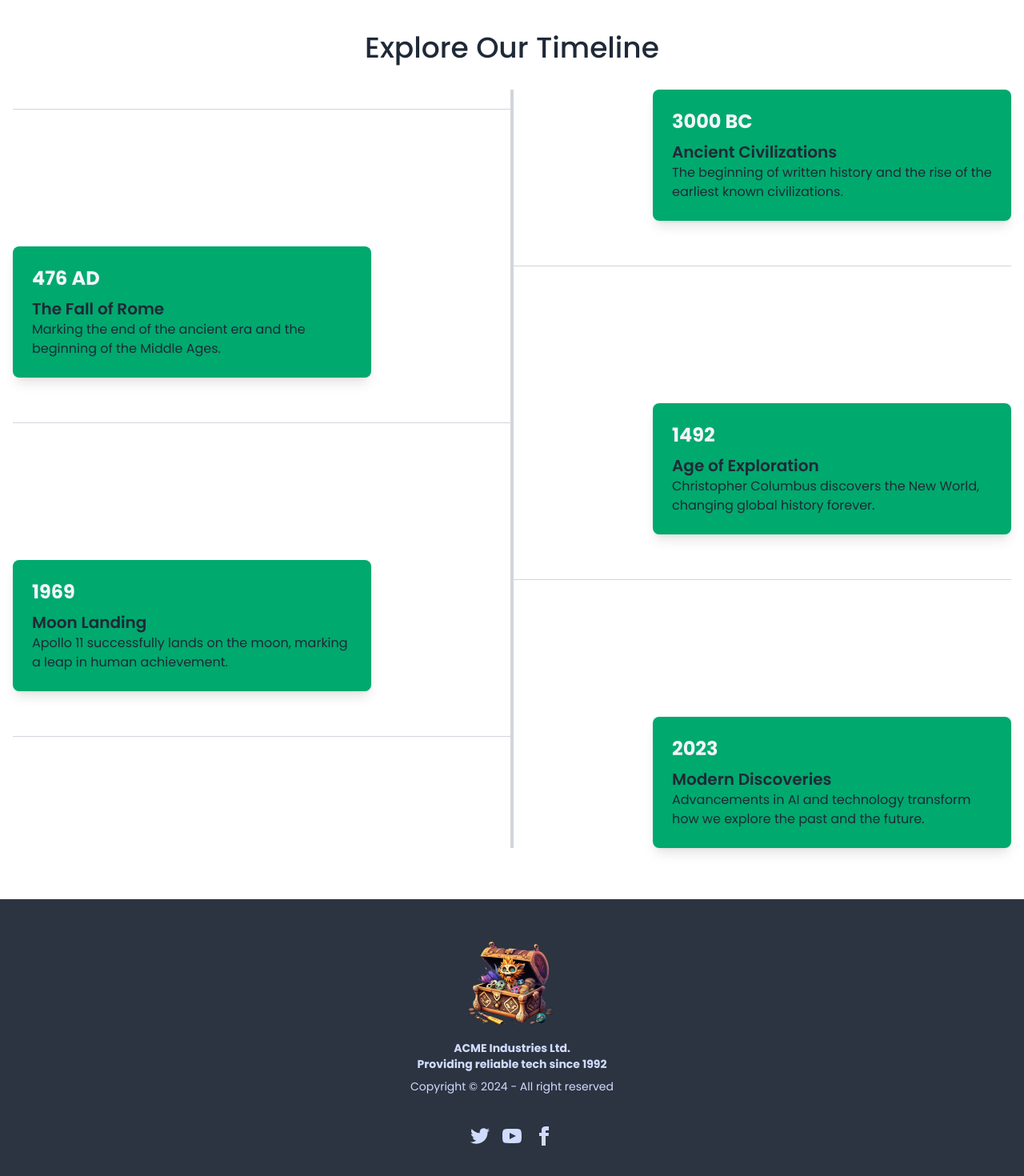
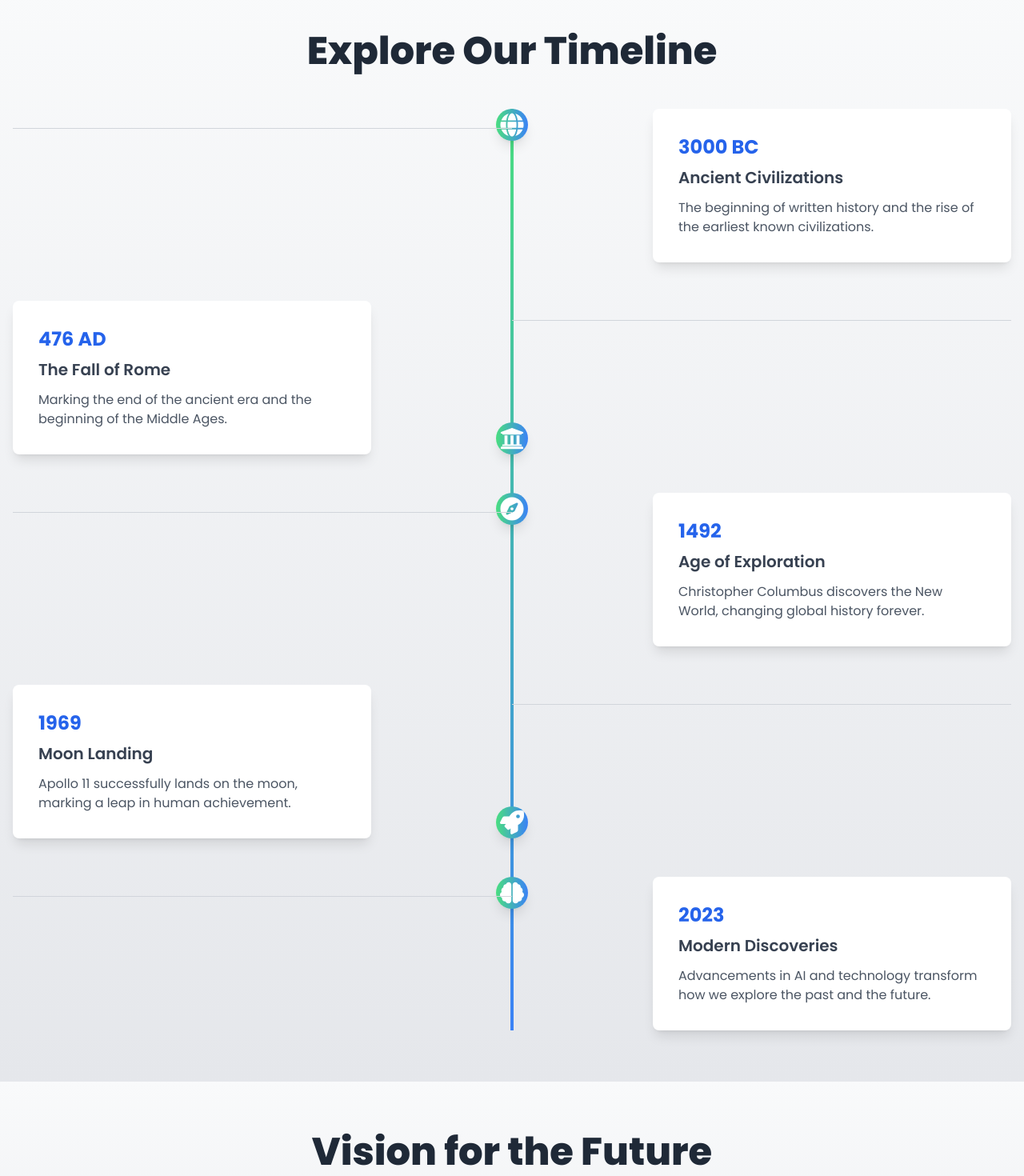
Before and after one commit to ornobaadi/Antiqo-Tracker-Client, a React (Vite) app: page / in a window 1280 px wide. Shown: the part 1260-2730 px from the top of the page at 80% size. Built offline with nearby package versions, Linux system fonts and the light colour scheme; no server answers.

Commit message:
Helmet and search

```diff
--- a/package.json
+++ b/package.json
@@ -17,6 +17,7 @@
     "react": "^18.3.1",
     "react-awesome-reveal": "^4.3.1",
     "react-dom": "^18.3.1",
+    "react-helmet": "^6.1.0",
     "react-icons": "^5.4.0",
     "react-router-dom": "^7.1.0",
     "react-toastify": "^11.0.2",
--- a/src/pages/AddArtifact/AddArtifact.jsx
+++ b/src/pages/AddArtifact/AddArtifact.jsx
@@ -2,6 +2,7 @@ import Swal from "sweetalert2";
 import { useNavigate } from "react-router-dom";
 import { useContext } from "react";
 import AuthContext from "../../context/AuthContext/AuthContext";
+import { Helmet } from "react-helmet";
 
 const AddArtifact = () => {
     const navigate = useNavigate();
@@ -44,6 +45,11 @@ const AddArtifact = () => {
     }
 
     return (
+        <>
+            <Helmet>
+                <title>Add Artifacts | Antiqo</title>
+            </Helmet>
+
             <div className="container mx-auto px-5 py-10">
                 <h2 className="text-4xl text-center font-medium text-gray-800 mb-10">Add a New Artifact</h2>
                 <form onSubmit={handleAddArtifact} className="bg-white shadow-lg rounded-lg p-8 space-y-6">
@@ -142,6 +148,7 @@ const AddArtifact = () => {
                     </div>
                 </form>
             </div>
+        </>
     );
 };
 
--- a/src/pages/AllArtifacts/AllArtifacts.jsx
+++ b/src/pages/AllArtifacts/AllArtifacts.jsx
@@ -1,25 +1,57 @@
 import { useEffect, useState } from "react";
 import HotArtifactCard from "../Home/HotArtifactCard";
+import { Helmet } from "react-helmet";
 
 const AllArtifact = () => {
-
-    const [artifacts, setArtifacts] = useState([])
+    const [artifacts, setArtifacts] = useState([]);
+    const [searchTerm, setSearchTerm] = useState("");
+    const [filteredArtifacts, setFilteredArtifacts] = useState([]);
 
     useEffect(() => {
-        fetch('https://historical-artifacts-server.vercel.app/artifacts')
-        .then(res => res.json())
-        .then(data => {
-            setArtifacts(data);
-        })
-    }, [])
+        fetch("https://historical-artifacts-server.vercel.app/artifacts")
+            .then((res) => res.json())
+            .then((data) => {
+                setArtifacts(data);
+                setFilteredArtifacts(data);
+            });
+    }, []);
+
+    useEffect(() => {
+        if (searchTerm.trim() === "") {
+            setFilteredArtifacts(artifacts);
+        } else {
+            const filtered = artifacts.filter((artifact) =>
+                artifact.artifactName.toLowerCase().includes(searchTerm.toLowerCase())
+            );
+            setFilteredArtifacts(filtered);
+        }
+    }, [searchTerm, artifacts]);
+
+    const handleSearchChange = (e) => {
+        setSearchTerm(e.target.value);
+    };
 
     return (
         <div className="container mx-auto px-5">
+            <Helmet>
+                <title>All Artifacts | Antiqo</title>
+            </Helmet>
             <h2 className="text-4xl font-medium text-center my-10">All Artifacts</h2>
-            <div className="grid grid-cols-1 sm:grid-cols-1 md:grid-cols-2 lg:grid-cols-4 gap-4 py-5 ">
-                {
-                    artifacts.map(artifact => <HotArtifactCard key={artifact._id} artifact={artifact}></HotArtifactCard> )
-                }
+
+            <div className="flex items-center gap-4 my-5">
+                <input
+                    type="text"
+                    placeholder="Search artifacts..."
+                    value={searchTerm}
+                    onChange={handleSearchChange}
+                    className="input input-bordered w-full max-w-md"
+                />
+            </div>
+
+            <div className="grid grid-cols-1 sm:grid-cols-1 md:grid-cols-2 lg:grid-cols-4 gap-4 py-5">
+                {filteredArtifacts.map((artifact) => (
+                    <HotArtifactCard key={artifact._id} artifact={artifact} />
+                ))}
             </div>
         </div>
     );
--- a/src/pages/Home/Banner.jsx
+++ b/src/pages/Home/Banner.jsx
@@ -54,9 +54,9 @@ const Banner = () => {
                     <div className="flex flex-col items-center justify-center h-full bg-black bg-opacity-50 text-white text-center px-4">
                         <h1 className="text-4xl font-bold mb-2">{slide.title}</h1>
                         <p className="text-lg mb-4">{slide.subtitle}</p>
-                        <Link to='/'
+                        <Link to='/allartifacts'
                             className="btn font-semibold rounded shadow">
-                            Learn More
+                            Explore More
                         </Link>
                     </div>
                 </div>
--- a/src/pages/Home/Home.jsx
+++ b/src/pages/Home/Home.jsx
@@ -1,14 +1,20 @@
+import { Helmet } from "react-helmet";
 import Banner from "./Banner";
 import HotArtifacts from "./HotArtifacts";
 import Timeline from "./Timeline";
+import Vision from "./Vision";
 
 
 const Home = () => {
     return (
         <div>
+            <Helmet>
+                <title>Home | Antiqo</title>
+            </Helmet>
             <Banner></Banner>
             <HotArtifacts></HotArtifacts>
             <Timeline></Timeline>
+            <Vision></Vision>
         </div>
     );
 };
--- a/src/pages/Home/Timeline.jsx
+++ b/src/pages/Home/Timeline.jsx
@@ -1,4 +1,5 @@
 import { Zoom } from "react-awesome-reveal";
+import { FaGlobe, FaUniversity, FaCompass, FaRocket, FaBrain } from "react-icons/fa";
 
 const Timeline = () => {
     const timelineEvents = [
@@ -6,42 +7,47 @@ const Timeline = () => {
             year: "3000 BC",
             title: "Ancient Civilizations",
             description: "The beginning of written history and the rise of the earliest known civilizations.",
+            icon: <FaGlobe className="text-3xl text-white" />,
         },
         {
             year: "476 AD",
             title: "The Fall of Rome",
             description: "Marking the end of the ancient era and the beginning of the Middle Ages.",
+            icon: <FaUniversity className="text-3xl text-white" />,
         },
         {
             year: "1492",
             title: "Age of Exploration",
             description: "Christopher Columbus discovers the New World, changing global history forever.",
+            icon: <FaCompass className="text-3xl text-white" />,
         },
         {
             year: "1969",
             title: "Moon Landing",
             description: "Apollo 11 successfully lands on the moon, marking a leap in human achievement.",
+            icon: <FaRocket className="text-3xl text-white" />,
         },
         {
             year: "2023",
             title: "Modern Discoveries",
             description: "Advancements in AI and technology transform how we explore the past and the future.",
+            icon: <FaBrain className="text-3xl text-white" />,
         },
     ];
 
     return (
-        <section className="py-16 bg-base-100">
+        <section className="py-16 bg-gradient-to-b from-gray-50 to-gray-200">
             <div className="container mx-auto px-4">
                 {/* Section Title */}
-                <h2 className="text-3xl md:text-4xl font-medium text-center mb-8 text-gray-800">
+                <h2 className="text-4xl md:text-5xl font-extrabold text-center mb-12 text-gray-800">
                     Explore Our Timeline
                 </h2>
                 {/* Timeline */}
                 <div className="relative">
                     {/* Vertical Line */}
-                    <div className="absolute left-1/2 transform -translate-x-1/2 w-1 bg-gray-300 h-full"></div>
+                    <div className="absolute left-1/2 transform -translate-x-1/2 w-1 bg-gradient-to-b from-green-400 to-blue-500 h-full"></div>
 
-                    <div className="space-y-8">
+                    <div className="space-y-12">
                         {timelineEvents.map((event, index) => (
                             <Zoom key={index} triggerOnce>
                                 <div
@@ -49,6 +55,11 @@ const Timeline = () => {
                                         index % 2 === 0 ? "md:items-start" : "md:items-end"
                                     }`}
                                 >
+                                    {/* Timeline Marker */}
+                                    <div className="absolute left-1/2 transform -translate-x-1/2 w-10 h-10 bg-gradient-to-r from-green-400 to-blue-500 rounded-full flex items-center justify-center shadow-lg">
+                                        {event.icon}
+                                    </div>
+
                                     {/* Connector Line */}
                                     <div
                                         className={`hidden md:block absolute top-6 h-[1px] bg-gray-300 ${
@@ -58,17 +69,17 @@ const Timeline = () => {
 
                                     {/* Event Content */}
                                     <div
-                                        className={`bg-success p-6 rounded-lg shadow-lg max-w-md ${
+                                        className={`bg-white p-8 rounded-lg shadow-lg max-w-md hover:scale-105 transition-transform duration-300 ${
                                             index % 2 === 0 ? "md:ml-auto" : "md:mr-auto"
                                         }`}
                                     >
-                                        <h3 className="text-2xl font-bold text-slate-100 mb-2">
+                                        <h3 className="text-2xl font-bold text-blue-600 mb-2">
                                             {event.year}
                                         </h3>
-                                        <h4 className="text-xl font-semibold ">
+                                        <h4 className="text-xl font-semibold text-gray-700 mb-3">
                                             {event.title}
                                         </h4>
-                                        <p className="">{event.description}</p>
+                                        <p className="text-gray-600">{event.description}</p>
                                     </div>
                                 </div>
                             </Zoom>
--- /dev/null
+++ b/src/pages/Home/Vision.jsx
@@ -0,0 +1,61 @@
+import { Slide } from "react-awesome-reveal";
+import { FaLightbulb, FaUserFriends, FaChartLine, FaRobot } from "react-icons/fa";
+
+const Vision = () => {
+    const futureGoals = [
+        {
+            title: "Innovative Technologies",
+            description: "Leverage AI and machine learning to uncover new insights from historical data.",
+            icon: <FaRobot className="text-4xl text-purple-500" />,
+        },
+        {
+            title: "Global Collaboration",
+            description: "Expand partnerships with global institutions to promote education and research.",
+            icon: <FaUserFriends className="text-4xl text-blue-500" />,
+        },
+        {
+            title: "Sustainable Growth",
+            description: "Ensure environmentally friendly practices in preserving historical artifacts.",
+            icon: <FaChartLine className="text-4xl text-green-500" />,
+        },
+        {
+            title: "Inspire Future Generations",
+            description: "Create tools to engage with history innovatively.",
+            icon: <FaLightbulb className="text-4xl text-yellow-500" />,
+        },
+    ];
+
+    return (
+        <section className="py-16 bg-gradient-to-b from-gray-50 to-gray-200">
+            <div className="container mx-auto px-4">
+                {/* Section Title */}
+                <h2 className="text-4xl md:text-5xl font-extrabold text-center mb-12 text-gray-800">
+                    Vision for the Future
+                </h2>
+
+                {/* Goals List */}
+                <div className="grid grid-cols-1 md:grid-cols-2 gap-10">
+                    {futureGoals.map((goal, index) => (
+                        <Slide key={index} direction={index % 2 === 0 ? "left" : "right"} triggerOnce>
+                            <div className="bg-white p-8 rounded-lg shadow-lg flex items-center space-x-6 hover:shadow-xl transition-shadow duration-300">
+                                {/* Icon */}
+                                <div className="flex-shrink-0">
+                                    {goal.icon}
+                                </div>
+                                {/* Content */}
+                                <div>
+                                    <h3 className="text-2xl font-bold text-gray-700 mb-2">
+                                        {goal.title}
+                                    </h3>
+                                    <p className="text-gray-600">{goal.description}</p>
+                                </div>
+                            </div>
+                        </Slide>
+                    ))}
+                </div>
+            </div>
+        </section>
+    );
+};
+
+export default Vision;
--- a/src/pages/MyArtifacts/MyArtifacts.jsx
+++ b/src/pages/MyArtifacts/MyArtifacts.jsx
@@ -1,5 +1,6 @@
 import { useEffect, useState } from "react";
 import useAuth from "../../hooks/useAuth";
+import { Helmet } from "react-helmet";
 
 const MyArtifacts = () => {
 
@@ -15,6 +16,9 @@ const MyArtifacts = () => {
 
     return (
         <div className="container mx-auto px-5 py-10">
+            <Helmet>
+                <title>My Artifacts | Antiqo</title>
+            </Helmet>
             <h2 className="text-4xl text-center font-medium mb-10">My Posted Artifacts: {artifacts.length} </h2>
             <div className="overflow-x-auto">
                 <table className="table">
--- a/src/pages/MyLikedArtifacts/MyLikedArtifacts.jsx
+++ b/src/pages/MyLikedArtifacts/MyLikedArtifacts.jsx
@@ -1,5 +1,6 @@
 import { useEffect, useState } from "react";
 import useAuth from "../../hooks/useAuth";
+import { Helmet } from "react-helmet";
 
 const MyLikedArtifacts = () => {
 
@@ -15,6 +16,9 @@ const MyLikedArtifacts = () => {
 
     return (
         <div className="container mx-auto">
+            <Helmet>
+                <title>Liked Artifacts | Antiqo</title>
+            </Helmet>
             <h2 className="text-4xl font-medium text-center my-10">My Liked Artifact: {likes.length}</h2>
 
             <div className="overflow-x-auto pb-10">
--- a/src/pages/Profile/Profile.jsx
+++ b/src/pages/Profile/Profile.jsx
@@ -1,6 +1,7 @@
 import { useContext } from "react";
 import { Link } from "react-router-dom";
 import AuthContext from "../../context/AuthContext/AuthContext";
+import { Helmet } from "react-helmet";
 
 
 const Profile = () => {
@@ -8,6 +9,9 @@ const Profile = () => {
 
     return (
         <div className="min-h-screen flex flex-col items-center py-12">
+            <Helmet>
+                <title>My Profile | Antiqo</title>
+            </Helmet>
             <div className="w-full max-w-lg bg-white rounded-xl shadow-lg border border-slate-200 overflow-hidden">
                 {/* Profile Header */}
                 <div className="flex flex-col items-center p-8 space-y-4">
--- a/src/pages/Profile/UpdateProfile.jsx
+++ b/src/pages/Profile/UpdateProfile.jsx
@@ -2,6 +2,7 @@ import { useContext, useState } from "react";
 import { useNavigate } from "react-router-dom";
 import { getAuth, updateProfile } from "firebase/auth";
 import AuthContext from "../../context/AuthContext/AuthContext";
+import { Helmet } from "react-helmet";
 
 const UpdateProfile = () => {
     const { user } = useContext(AuthContext);
@@ -31,6 +32,9 @@ const UpdateProfile = () => {
 
     return (
         <div className="min-h-screen flex flex-col items-center py-12">
+            <Helmet>
+                <title>Update Profile | Antiqo</title>
+            </Helmet>
             <div className="w-full max-w-lg bg-white rounded-xl shadow-lg border border-slate-200 overflow-hidden">
                 <div className="px-8 py-6">
                     <h2 className="text-2xl font-semibold text-slate-800 text-center mb-6">
```
Also changed, not shown: 2 other files (tests, documents, lock files or other folders). Lines whose indentation alone changed are shown as unchanged.
